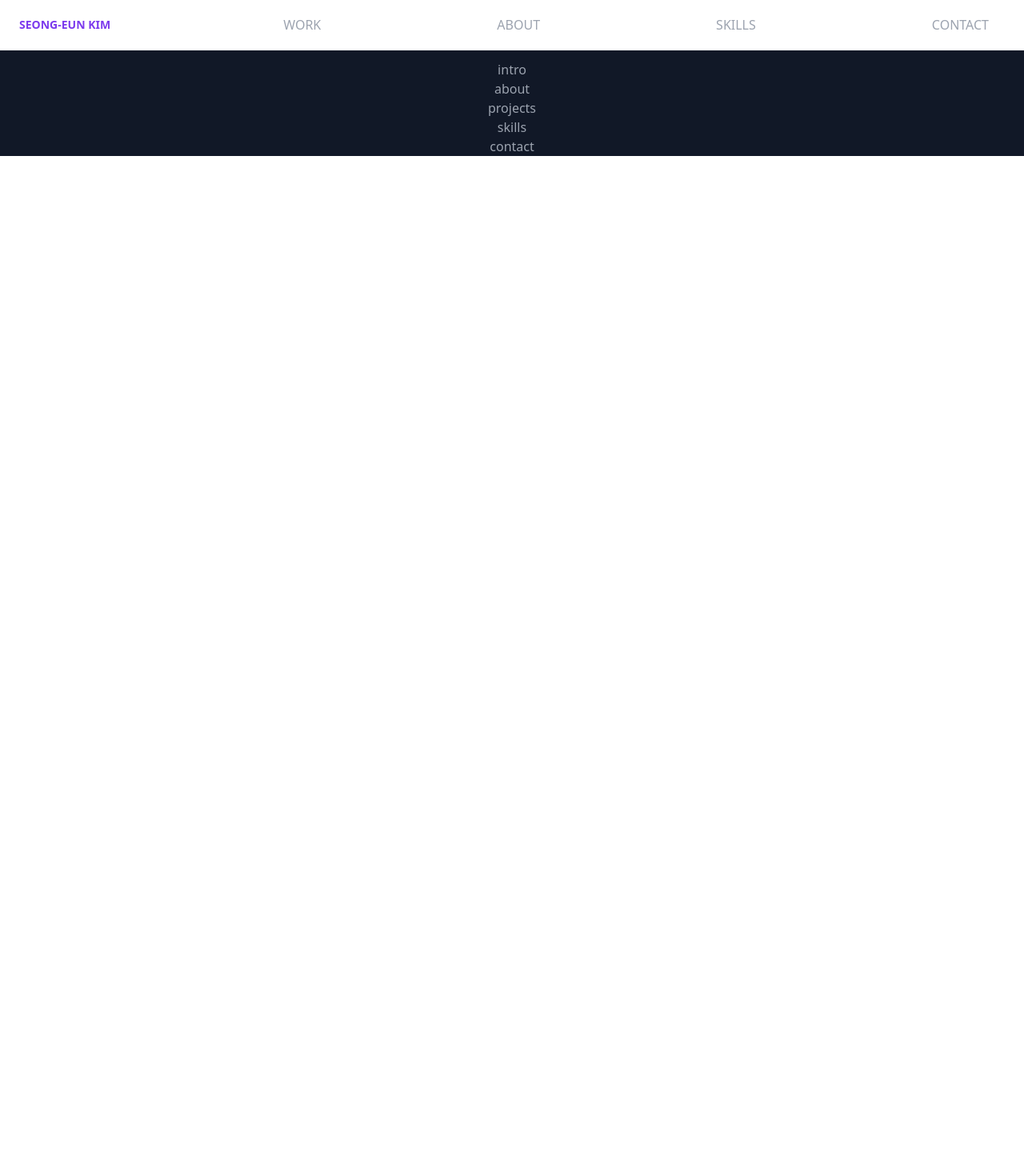
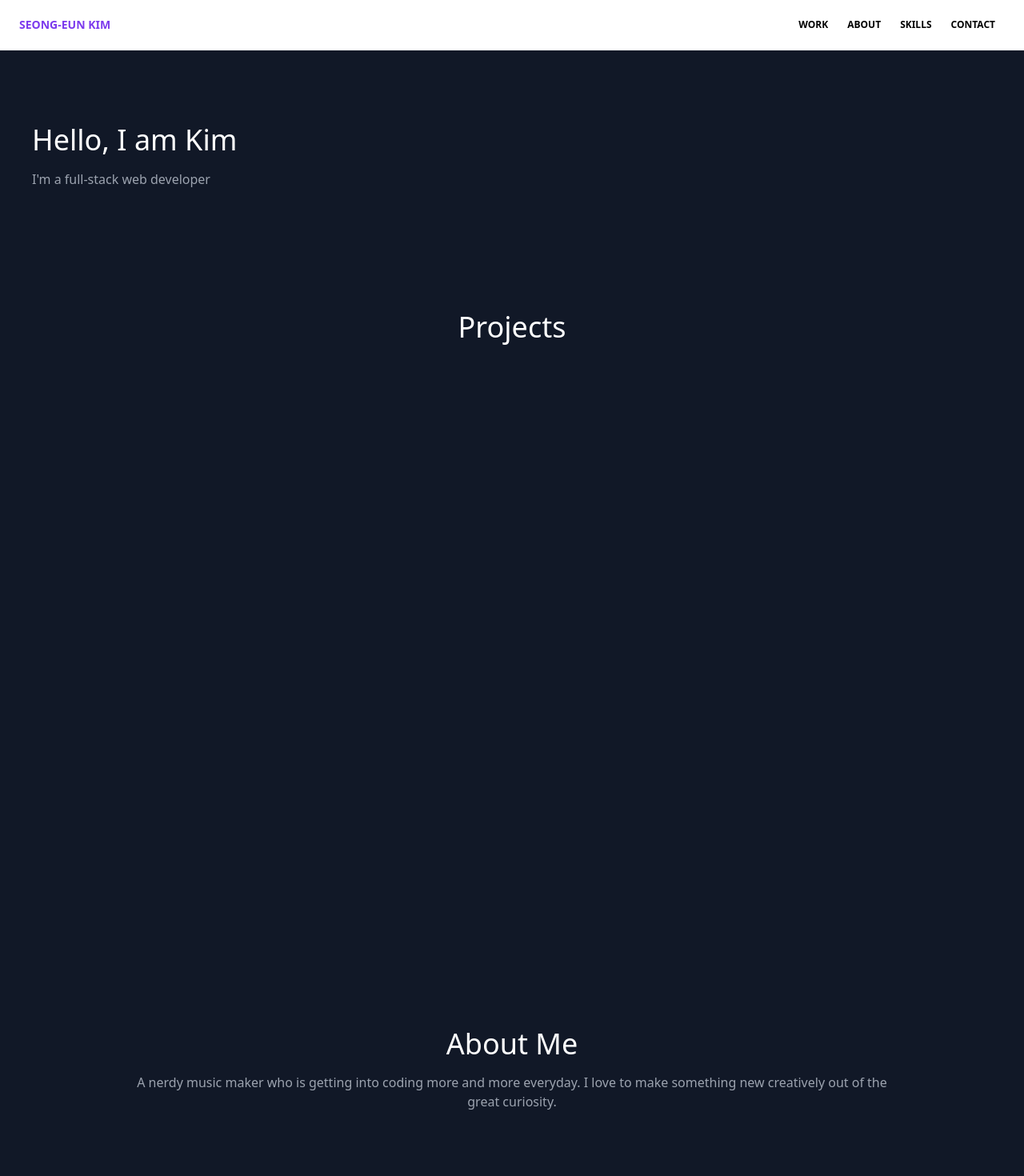
Before and after one commit to seongeunkimmy/portfolio, a React (Create React App) app: page / in a window 1280 px wide. Shown: the top 1470 px of the page at 80% size. Before the commit the page ends 800 px from the top, so only its background shows below. Built offline with nearby package versions, Linux system fonts and the light colour scheme.

Commit message:
Add project contents with basic structure

```diff
--- a/src/App.js
+++ b/src/App.js
@@ -13,8 +13,8 @@ export default function App() {
     <main className="text-gray-400 bg-gray-900 body-font">
       <Navbar />
       <Intro />
+      <Projects />
       <About />
-      <Projects />
       <Skills />
       <Contact />
     </main>
--- a/src/components/About.js
+++ b/src/components/About.js
@@ -2,9 +2,12 @@ import React from 'react'
 
 export default function About() {
     return (
-        <section id="about">
-         <div>
-            <h1>about</h1>
+        <section id="about" className="text-gray-400 bg-gray-900 body-font">
+         <div  className="container px-5 py-10 mx-auto text-center lg:px-40">
+         <div className="flex flex-col w-full mb-20">
+            <h1 className="sm:text-4xl text-3xl font-medium title-font mb-4 text-white">About Me</h1>
+            <span> A nerdy music maker who is getting into coding more and more everyday. I love to make something new creatively out of the great curiosity. </span>
+        </div>
         </div>
         </section>
 
--- a/src/components/Contact.js
+++ b/src/components/Contact.js
@@ -2,11 +2,15 @@ import React from 'react'
 
 export default function Contact() {
     return (
-        <section id="contact">
-        <div>
-            <h1>contact</h1>
+        <section id="contact"  className="text-gray-400 bg-gray-900 body-font">
+        <div  className="container px-5 py-10 mx-auto text-center lg:px-40">
+        <div className="flex flex-col w-full mb-20">
+            <h1 className="sm:text-4xl text-3xl font-medium title-font mb-4 text-white">Contact</h1>
+            <span> Contact me here </span>
+        </div>
         </div>
         </section>
 
+
     )
 }
--- a/src/components/Intro.js
+++ b/src/components/Intro.js
@@ -3,8 +3,11 @@ import React from 'react'
 export default function Intro() {
     return (
         <section id="intro">
-         <div>
-            <h1>intro</h1>
+         <div className="container mx-auto flex px-10 py-20 md:flex-row flex-col items-center">
+         <div className="lg:flex-grow md:w-1/2 lg:pr-24 md:pr-16 flex flex-col md:items-start md:text-left mb-16 md:mb-0 items-center text-center">
+            <h1 className="title-font sm:text-4xl text-3xl mb-4 font-large text-white">Hello, I am Kim</h1>
+            <span className="mb-8 leading-relaxed">I'm a full-stack web developer</span>
+        </div>
         </div>
         </section>
     )
--- a/src/components/Navbar.js
+++ b/src/components/Navbar.js
@@ -11,7 +11,7 @@ export default function Navbar() {
               <nav className="relative flex flex-wrap items-center justify-between px-2 py-3 bg-white mb-3">
               <div className="container px-4 mx-auto flex flex-wrap items-center justify-between">
               <div className="w-full relative flex justify-between lg:w-auto lg:static lg:block lg:justify-start">
-             <a href="#intro" className="text-sm font-bold leading-relaxed inline-block mr-4 py-2 whitespace-nowrap uppercase text-purple-600">
+             <a href="/" className="text-sm font-bold leading-relaxed inline-block mr-4 py-2 whitespace-nowrap uppercase text-purple-600">
                 Seong-eun Kim
              </a>
              <button
@@ -22,18 +22,30 @@ export default function Navbar() {
               <i className="fas fa-bars"></i>
             </button>
             </div>
-                <a href="#projects" className="mr-5 hover:text-purple">
+            <div className={"lg:flex flex-grow items-center" + (navOpen ? "flex" : "hidden")}>
+                <ul className="flex flex-col lg:flex-row list-none lg:ml-auto">
+                    <li>
+                    <a href="#projects" className="px-3 py-2 flex items-center text-xs uppercase font-bold leading-snug text-black hover:opacity-75" >
                     WORK
-                </a>
-                <a href="#about" className="mr-5 hover:text-purple">
+                 </a>
+                    </li>
+                    <li>
+                    <a href="#about" className="px-3 py-2 flex items-center text-xs uppercase font-bold leading-snug text-black hover:opacity-75" >
                     ABOUT
-                </a>
-                <a href="#skills" className="mr-5 hover:text-purple">
+                 </a>
+                    </li>
+                    <li>
+                    <a href="#skills" className="px-3 py-2 flex items-center text-xs uppercase font-bold leading-snug text-black hover:opacity-75" >
                     SKILLS
-                </a>
-                <a href="#contact" className="mr-5 hover:text-purple">
+                 </a>
+                    </li>
+                    <li>
+                    <a href="#contact" className="px-3 py-2 flex items-center text-xs uppercase font-bold leading-snug text-black hover:opacity-75" >
                     CONTACT
-                </a>
+                 </a>
+                    </li>
+                </ul>
+            </div>
 
 
                 </div>
--- a/src/components/Projects.js
+++ b/src/components/Projects.js
@@ -1,11 +1,30 @@
-import React from 'react'
+import React from 'react';
+import { projects } from "../data";
+
 
 export default function Projects() {
     return (
-        <section id="projects">
-        <div>
-            <h1>projects</h1>
+        <section id="projects" className="text-gray-400 bg-gray-900 body-font">
+        <div  className="container px-5 py-10 mx-auto text-center lg:px-40">
+        <div className="flex flex-col w-full mb-20">
+        <h1 className="sm:text-4xl text-3xl font-medium title-font mb-4 text-white">Projects</h1>
         </div>
+        <div className="flex flex-wrap -m-4">
+        {projects.map((project) => (
+            <div className="px-8 py-10 relative z-10 w-full border-4 border-gray-800 bg-gray-900 opacity-0 hover:opacity-100">
+                  <h2 className="tracking-widest text-sm title-font font-medium text-green-400 mb-1">
+                    {project.techStack}
+                  </h2>
+                  <h1 className="title-font text-lg font-medium text-white mb-3">
+                    {project.title}
+                  </h1>
+                  <p className="leading-relaxed">{project.description}</p>
+                </div>
+        ))}
+
+        </div>
+        </div>
+
         </section>
 
     )
--- a/src/components/Skills.js
+++ b/src/components/Skills.js
@@ -2,9 +2,12 @@ import React from 'react'
 
 export default function Skills() {
     return (
-        <section id="skils">
-        <div>
-            <h1>skills</h1>
+        <section id="skills"  className="text-gray-400 bg-gray-900 body-font">
+        <div  className="container px-5 py-10 mx-auto text-center lg:px-40">
+        <div className="flex flex-col w-full mb-20">
+            <h1 className="sm:text-4xl text-3xl font-medium title-font mb-4 text-white">Skills</h1>
+            <span> HTML5/CSS | Javascript | React | Node | MongoDB | Express | Git | TailwindCSS </span>
+        </div>
         </div>
         </section>
 
--- a/src/data.js
+++ b/src/data.js
@@ -0,0 +1,31 @@
+export const projects = [
+    {
+        title: "forMe Diary",
+        techStack: "MERN Stack",
+        description: "An diary web-app that you can write your reflective journal.",
+        image: "",
+        link: "",
+    },
+    {
+        title: "TerraViz",
+        techStack: "React | Mapbox | Python",
+        description: "TechLabs team(TerraViz) project for summer semester. An data visualization web-app for a climate change.",
+        image: "",
+        link: ""
+    },
+    {
+        title: "This Portfolio",
+        techStack: "React | TailwindCSS",
+        description: "A web-developer portfolio web-site.",
+        image: "",
+        link: ""
+    },
+    {
+        title: "Distorted Colour",
+        techStack: "HTML/CSS | FormSpree",
+        description: "A artist web-site.",
+        image: "",
+        link: ""
+    }
+
+]
```
